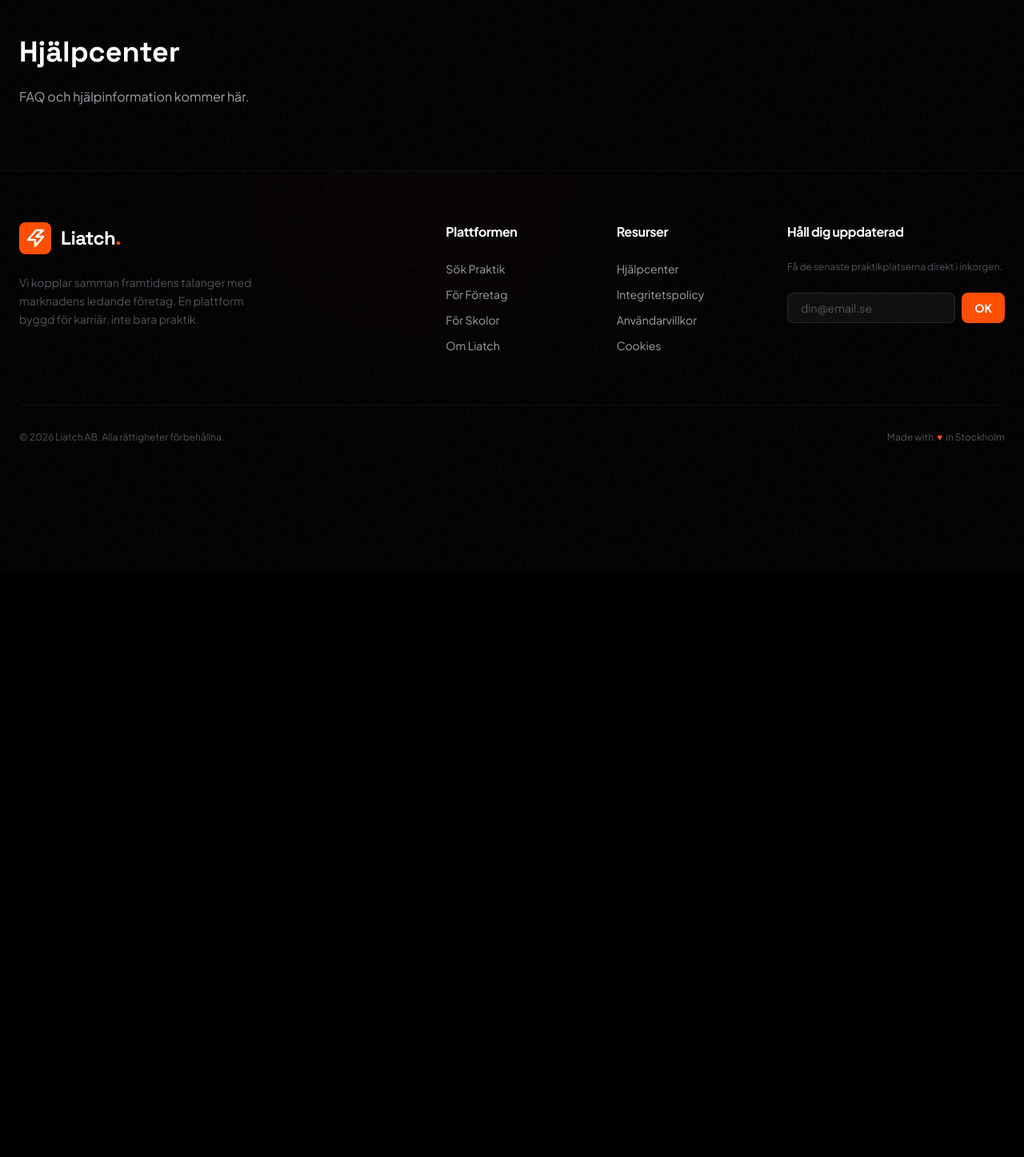
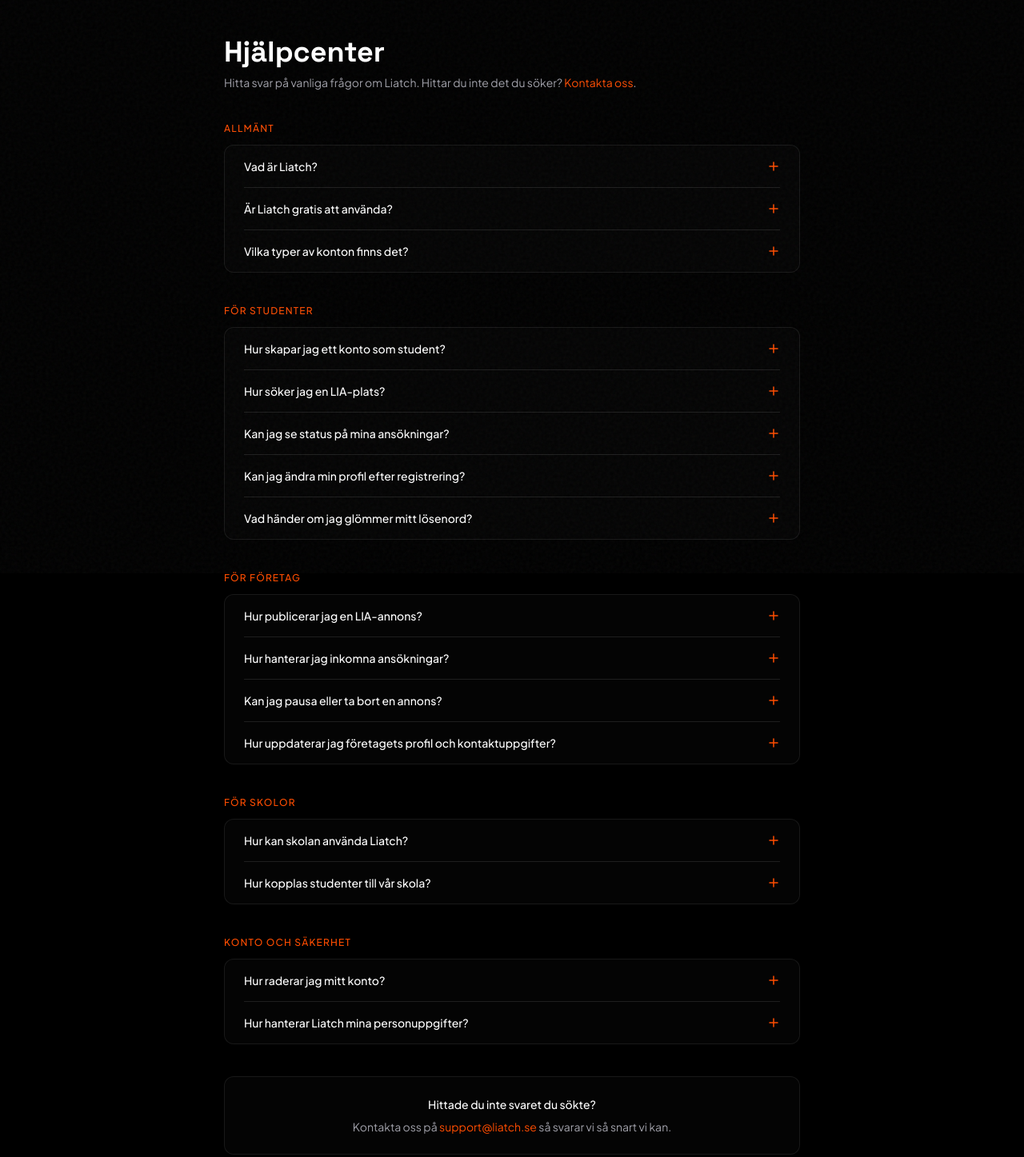
Before and after one commit to patriktjaderqvist/Liatch, a React (Vite) app in the folder frontend/: page /hjalp in a window 1280 px wide. Shown: the part 83-1530 px from the top of the page at 80% size. Before the commit the page ends 800 px from the top, so only its background shows below. Built offline with nearby package versions, Linux system fonts and the light colour scheme; no server answers.

Commit message:
HelpPage frontend

```diff
--- a/frontend/src/pages/HelpPage.jsx
+++ b/frontend/src/pages/HelpPage.jsx
@@ -1,10 +1,160 @@
-import React from 'react';
+import React, { useState } from 'react';
+
+const faqData = [
+    {
+        category: 'Allmänt',
+        items: [
+            {
+                q: 'Vad är Liatch?',
+                a: 'Liatch är en plattform som kopplar samman studenter på yrkeshögskolor med företag som erbjuder LIA-platser (Lärande i arbete). Studenter kan söka praktikplatser, företag kan publicera annonser och skolor kan följa sina studenters praktik.',
+            },
+            {
+                q: 'Är Liatch gratis att använda?',
+                a: 'Ja, Liatch är kostnadsfritt för studenter och skolor. Företag kan använda grundfunktionerna utan kostnad.',
+            },
+            {
+                q: 'Vilka typer av konton finns det?',
+                a: 'Det finns tre kontotyper: Student – för dig som söker LIA-plats, Företag – för arbetsgivare som vill publicera annonser och ta emot ansökningar, och Skola – för skoladministratörer som följer sina studenters praktik.',
+            },
+        ],
+    },
+    {
+        category: 'För studenter',
+        items: [
+            {
+                q: 'Hur skapar jag ett konto som student?',
+                a: 'Klicka på "Skapa konto" i navigeringen och välj "Student" som kontotyp. Fyll i dina uppgifter och registrera dig. Du kan sedan komplettera din profil med bio, länkar och mer.',
+            },
+            {
+                q: 'Hur söker jag en LIA-plats?',
+                a: 'Gå till sidan "Annonser" och bläddra bland tillgängliga LIA-platser. Du kan filtrera på titel, företag eller plats. Klicka på en annons för att läsa mer och skicka din ansökan.',
+            },
+            {
+                q: 'Kan jag se status på mina ansökningar?',
+                a: 'Ja, under "Mina ansökningar" i menyn kan du se alla dina ansökningar och deras aktuella status: Inskickad, Under granskning, Accepterad eller Avslagen.',
+            },
+            {
+                q: 'Kan jag ändra min profil efter registrering?',
+                a: 'Ja, gå till "Min profil" i menyn för att uppdatera namn, program, bio, stad, telefonnummer och dina länkar till LinkedIn, GitHub, portfolio och CV.',
+            },
+            {
+                q: 'Vad händer om jag glömmer mitt lösenord?',
+                a: 'Kontakta oss på support@liatch.se så hjälper vi dig återställa åtkomsten till ditt konto.',
+            },
+        ],
+    },
+    {
+        category: 'För företag',
+        items: [
+            {
+                q: 'Hur publicerar jag en LIA-annons?',
+                a: 'Logga in med ditt företagskonto och gå till "Skapa annons" i menyn. Fyll i titel, beskrivning, plats, anställningstyp och datum. Annonsen publiceras direkt och är synlig för alla studenter.',
+            },
+            {
+                q: 'Hur hanterar jag inkomna ansökningar?',
+                a: 'Under "Vara annonser" kan du se alla dina publicerade annonser. Ansökningsfunktionalitet för att granska och svara på ansökningar finns tillgänglig i plattformen.',
+            },
+            {
+                q: 'Kan jag pausa eller ta bort en annons?',
+                a: 'Ja, du kan avaktivera eller ta bort dina annonser från "Vara annonser" i menyn.',
+            },
+            {
+                q: 'Hur uppdaterar jag företagets profil och kontaktuppgifter?',
+                a: 'Gå till "Företagsprofil" i menyn för att redigera företagsnamn, organisationsnummer, stad, e-post, beskrivning och webbplats.',
+            },
+        ],
+    },
+    {
+        category: 'För skolor',
+        items: [
+            {
+                q: 'Hur kan skolan använda Liatch?',
+                a: 'Skolor kan logga in med ett skolkonto och följa sina studenters ansökningar och praktikplatser. Under "Studenter" visas alla studenter kopplade till skolan.',
+            },
+            {
+                q: 'Hur kopplas studenter till vår skola?',
+                a: 'När en student registrerar sig väljer de sin skola. Skoladministratörer kan sedan se dessa studenter i sin vy.',
+            },
+        ],
+    },
+    {
+        category: 'Konto och säkerhet',
+        items: [
+            {
+                q: 'Hur raderar jag mitt konto?',
+                a: 'Kontakta oss på privacy@liatch.se med en begäran om kontoborttagning. Vi raderar ditt konto och alla tillhörande uppgifter inom 30 dagar.',
+            },
+            {
+                q: 'Hur hanterar Liatch mina personuppgifter?',
+                a: 'Vi behandlar dina personuppgifter i enlighet med GDPR. Läs vår integritetspolicy för fullständig information om hur vi samlar in, använder och lagrar dina uppgifter.',
+            },
+        ],
+    },
+];
+
+function FaqItem({ q, a }) {
+    const [open, setOpen] = useState(false);
+
+    return (
+        <div className="border-b border-fg/10 last:border-0">
+            <button
+                onClick={() => setOpen(!open)}
+                className="flex items-center justify-between w-full gap-4 py-4 text-left group"
+            >
+                <span className="text-sm font-medium transition-colors text-text-main group-hover:text-accent">
+                    {q}
+                </span>
+                <span className={`text-accent transition-transform flex-shrink-0 ${open ? 'rotate-45' : ''}`}>
+                    <svg width="16" height="16" viewBox="0 0 16 16" fill="none">
+                        <path d="M8 3v10M3 8h10" stroke="currentColor" strokeWidth="1.5" strokeLinecap="round"/>
+                    </svg>
+                </span>
+            </button>
+            {open && (
+                <p className="pb-4 text-sm leading-relaxed text-text-muted">
+                    {a}
+                </p>
+            )}
+        </div>
+    );
+}
 
 export default function HelpPage() {
     return (
-        <div className="pt-32 px-6 max-w-7xl mx-auto">
-            <h1 className="text-4xl font-display font-bold text-text-main mb-6">Hjälpcenter</h1>
-            <p className="text-text-muted">FAQ och hjälpinformation kommer här.</p>
+        <div className="max-w-3xl px-6 pt-32 pb-20 mx-auto space-y-10">
+            <div>
+                <h1 className="mb-2 text-4xl font-bold font-display text-text-main">Hjälpcenter</h1>
+                <p className="text-sm text-text-muted">
+                    Hitta svar på vanliga frågor om Liatch. Hittar du inte det du söker?{' '}
+                    <a href="mailto:support@liatch.se" className="text-accent hover:underline">
+                        Kontakta oss
+                    </a>.
+                </p>
+            </div>
+
+            {faqData.map((section) => (
+                <div key={section.category}>
+                    <h2 className="mb-3 text-xs font-medium tracking-widest uppercase text-accent">
+                        {section.category}
+                    </h2>
+                    <div className="px-6 glass-card rounded-xl">
+                        {section.items.map((item) => (
+                            <FaqItem key={item.q} q={item.q} a={item.a} />
+                        ))}
+                    </div>
+                </div>
+            ))}
+
+            <div className="p-6 space-y-2 text-center glass-card rounded-xl">
+                <p className="text-sm font-medium text-text-main">Hittade du inte svaret du sökte?</p>
+                <p className="text-sm text-text-muted">
+                    Kontakta oss på{' '}
+                    <a href="mailto:support@liatch.se" className="text-accent hover:underline">
+                        support@liatch.se
+                    </a>{' '}
+                    så svarar vi så snart vi kan.
+                </p>
+            </div>
         </div>
     );
 }
```
